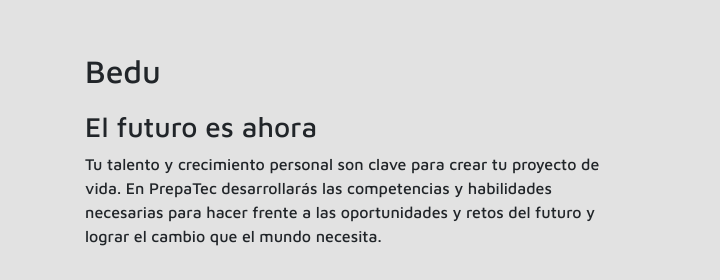
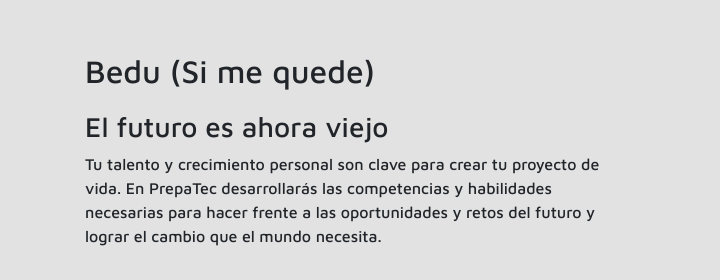
Before and after one commit to Suchil19/bedu02, a plain HTML site: page index.html in a window 1280 px wide. Shown: the part 852-1132 px from the top of the page, 0-720 px from the left. Drawn offline with nearby package versions, Linux system fonts and the light colour scheme; grey boxes are pictures that could not be loaded.

Commit message:
Tercer commit

```diff
--- a/index.html
+++ b/index.html
@@ -258,8 +258,8 @@
       <div class="body">
 
   <div>
-    <h2 class="mb-60 mt-30">Bedu</h2>
-    <h3>El futuro es ahora</h3>
+    <h2 class="mb-60 mt-30">Bedu (Si me quede)</h2>
+    <h3>El futuro es ahora viejo</h3>
     <p>Tu talento y crecimiento personal son clave para crear tu proyecto de vida. En PrepaTec desarrollarás las competencias y habilidades necesarias para hacer frente a las oportunidades y retos del futuro y lograr el cambio que el mundo necesita.</p>
   </div>
 
```
